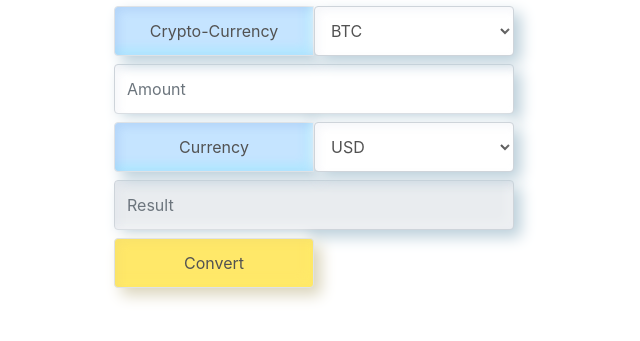
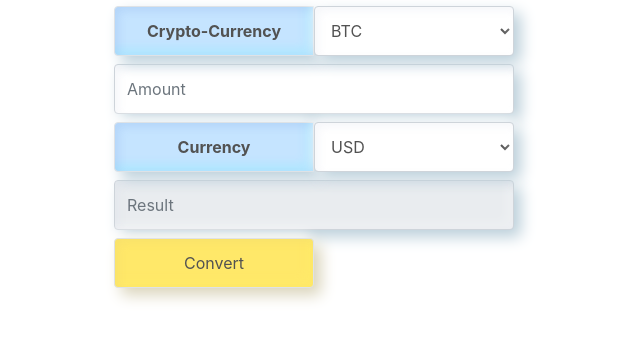
Before and after one commit to agumusay/crypto-currenct-converter, a website built with webpack: page src/index.html in a window 1280 px wide. Shown: the part 281-622 px from the top of the page, without its empty margins (326-966 px from the left). Built offline with nearby package versions, Linux system fonts and the light colour scheme.

Commit message:
label bold

```diff
--- a/src/styles/main.scss
+++ b/src/styles/main.scss
@@ -43,6 +43,9 @@ select,
   width: 50% !important;
   height: 50px;
 }
+label {
+  font-weight: bold;
+}
 .form-group {
   width: 100% !important;
 }
```
